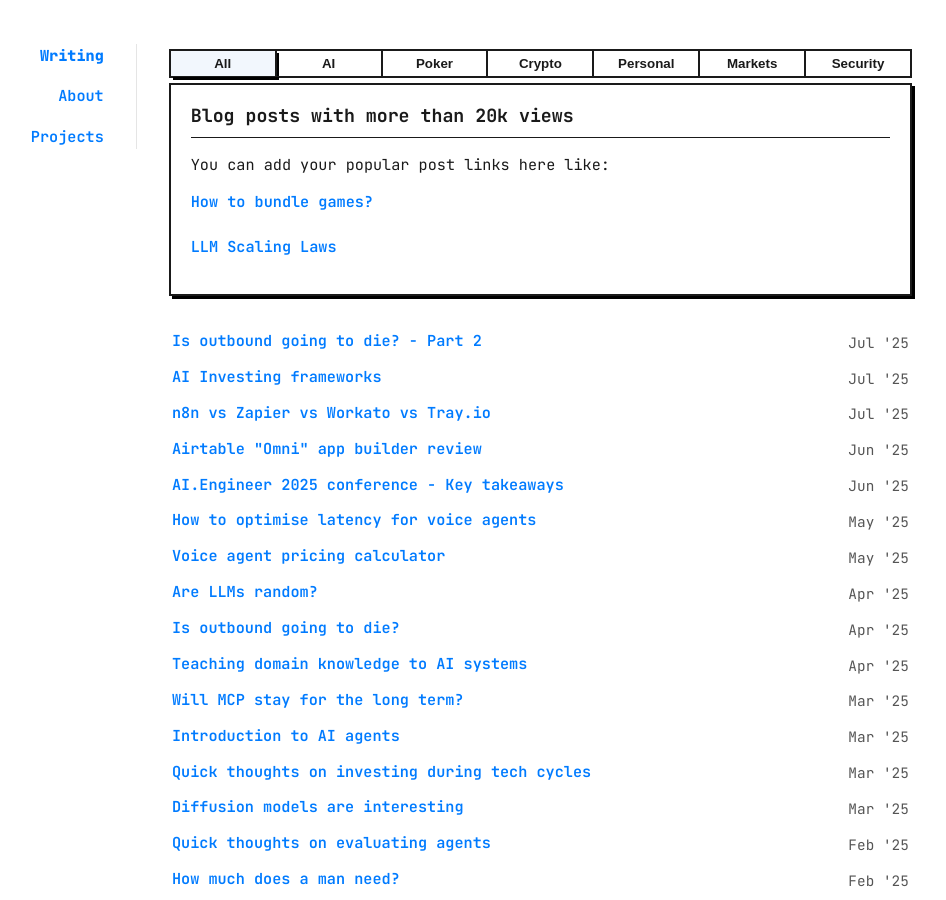
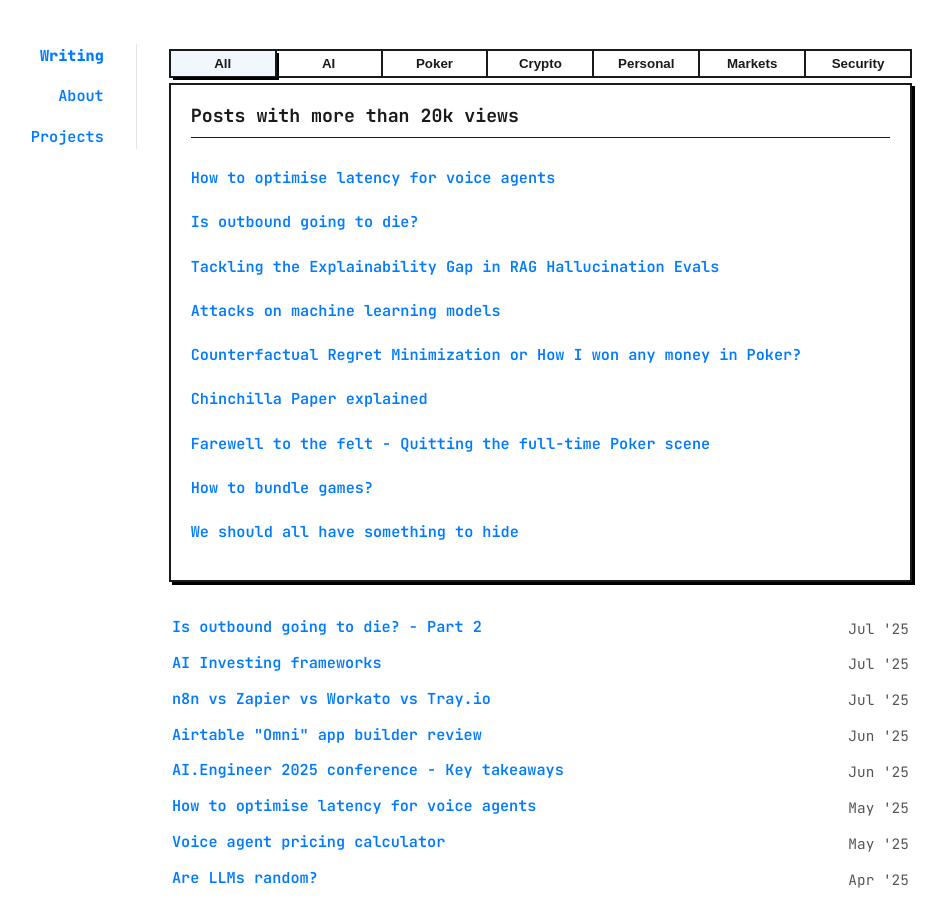
Before and after one commit to r-nikhil/r-nikhil.github.io, a Jekyll site: the page built from index.html, in a window 1280 px wide and 900 px high. Shown: the whole window, without its empty margins (180-1126 px from the left). Built offline with Jekyll 4.4.1, drawn with Linux system fonts in a browser that asks for light colours.

Commit message:
Checkpoint before assistant change: Reduce spacing in popular posts section and update titles for clarity
Updates the popular posts section's link spacing and heading in `index.html`.

Replit-Commit-Author: Assistant

```diff
--- a/index.html
+++ b/index.html
@@ -14,11 +14,23 @@ layout: default
 </div>
 
 <section class="popular-posts">
-  <h2>Blog posts with more than 20k views</h2>
+  <h2>Posts with more than 20k views</h2>
   <ul class="popular-posts-list">
-    You can add your popular post links here like:
-    <li><a href="/2023/04/09/multi-vs-single-gaming.html">How to bundle games?</a></li>
-    <li><a href="/2023/11/28/llm-scaling.html">LLM Scaling Laws</a></li>
+    <li><a href="2025/05/18/how-to-reduce-latency-voice-agents">How to optimise latency for voice agents
+</a></li>
+    <li><a href="/2025/04/25/sales-outbound-ai-dead">Is outbound going to die?</a></li>
+    <li><a href="2024/09/22/rag-eval-hallucination">Tackling the Explainability Gap in RAG Hallucination Evals
+    </a></li>
+    <li><a href="/2024/01/07/attacking-neural-networks">Attacks on machine learning models
+    </a></li>
+    <li><a href="2023/12/31/ai-cfr-solver-poker">Counterfactual Regret Minimization or How I won any money in Poker?
+    </a></li>
+    <li><a href="/2023/11/28/llm-scaling.html">Chinchilla Paper explained
+</a></li>
+    <li><a href="/2023/11/12/quitting-fulltime-poker">Farewell to the felt - Quitting the full-time Poker scene
+</a></li>
+    <li><a href="/2023/04/09/multi-vs-single-gaming">How to bundle games?</a></li>
+    <li><a href="/2022/08/09/tornado-cash-block">We should all have something to hide</a></li>
 
   </ul>
 </section>
```
